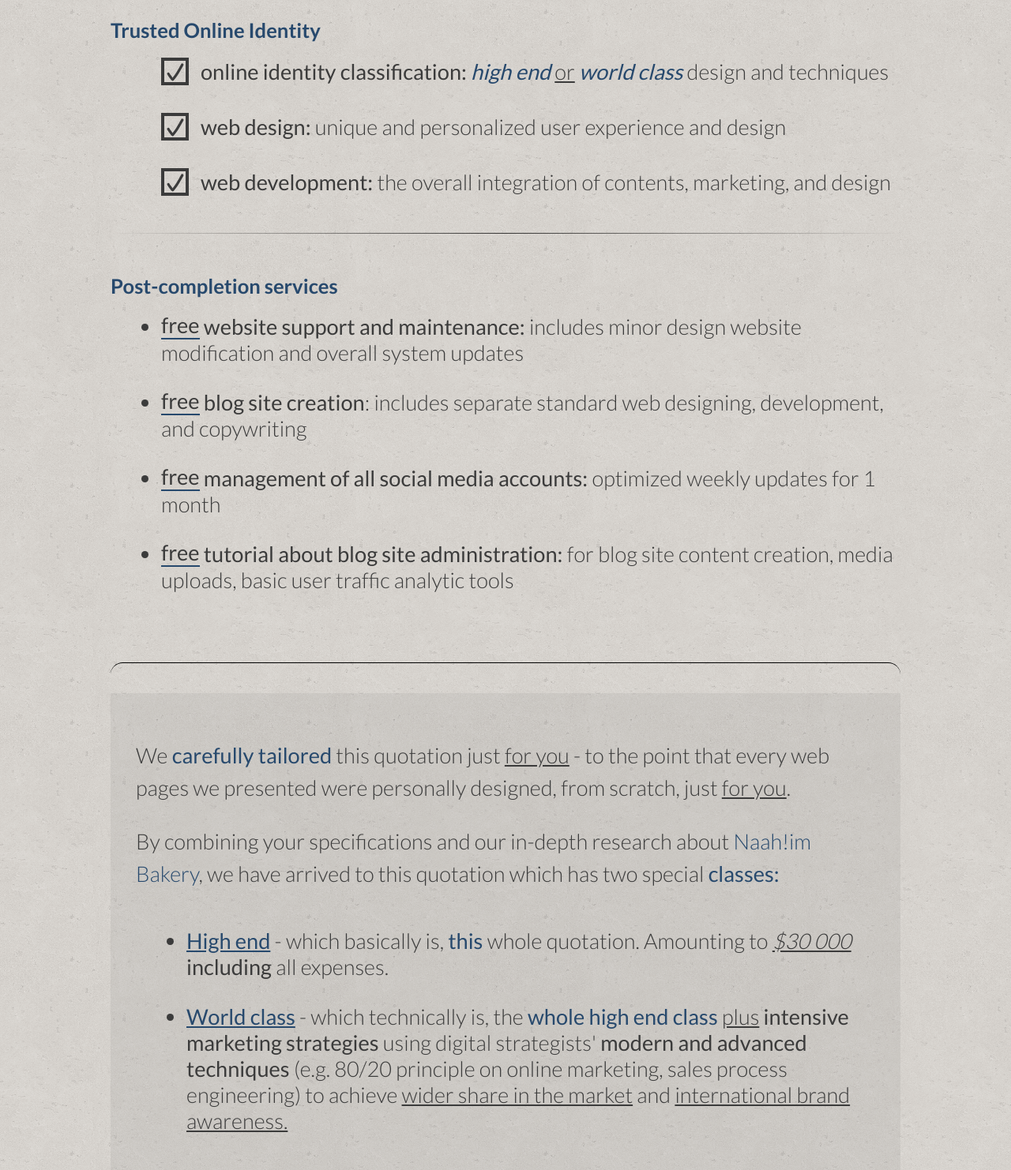
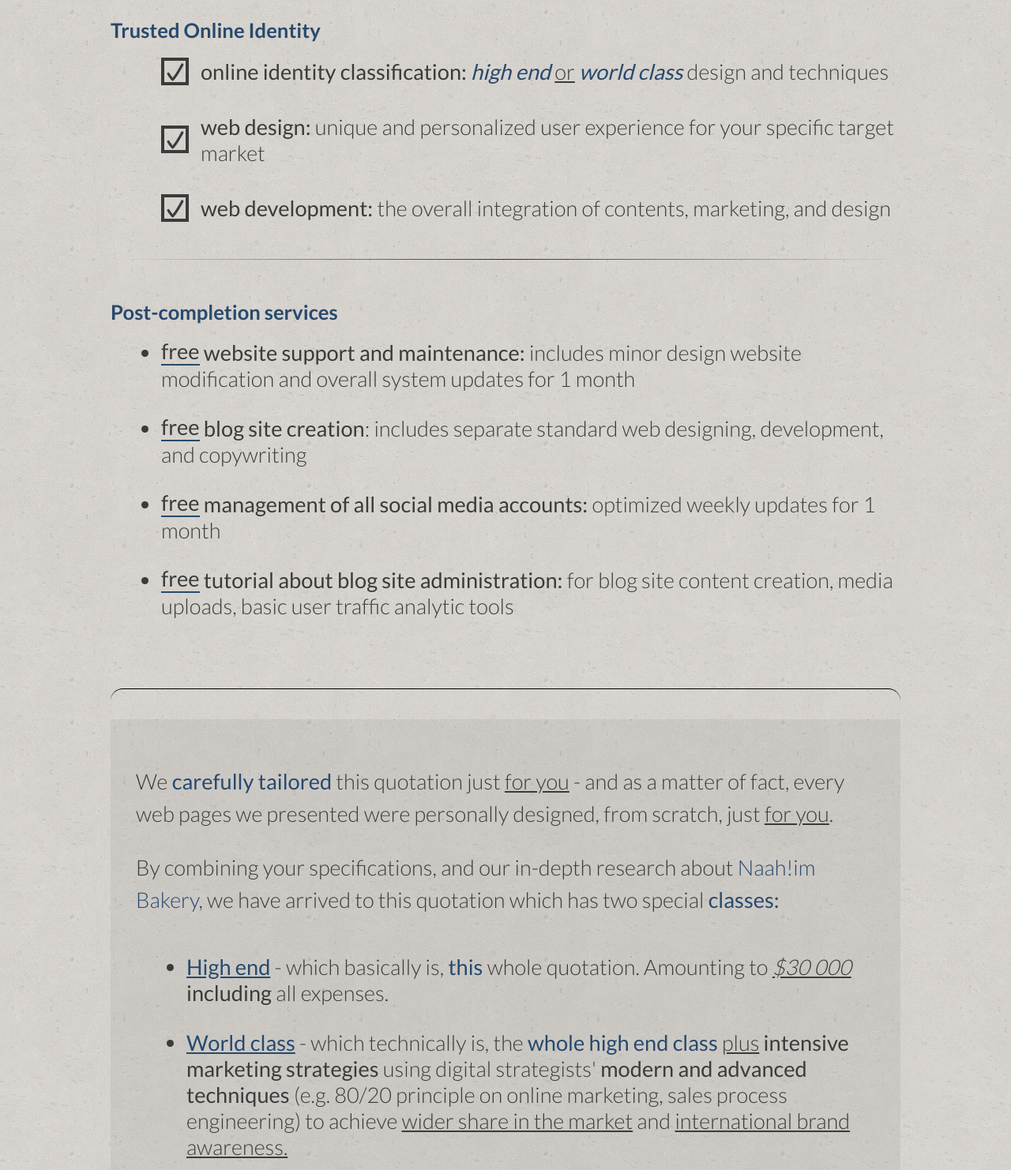
Before and after one commit to twala/quotation, a plain HTML site: page index.html in a window 1280 px wide. Shown: the part 1876-3358 px from the top of the page at 79% size. Drawn offline with nearby package versions, Linux system fonts and the light colour scheme.

Commit message:
Add files via upload

```diff
--- a/index.html
+++ b/index.html
@@ -119,7 +119,7 @@
 
 						<li class="checked">
 							<input id="q1-1" name="q1" type="checkbox" checked>
-							<label for="q1-1"><span>web design:</span> unique and personalized user experience and design</label>
+							<label for="q1-1"><span>web design:</span> unique and personalized user experience for your specific target market</label>
 						</li>
 
 
@@ -138,7 +138,7 @@
 					<ul class="naahim-checklist">
 
 						<li class="text-only">
-							<span><span class="free-text">free</span> website support and maintenance:</span> includes <span class="more-info"></span>minor design website modification and overall system updates
+							<span><span class="free-text">free</span> website support and maintenance:</span> includes <span class="more-info"></span>minor design website modification and overall system updates for 1 month
 						</li>
 
 						<li class="text-only">
@@ -161,10 +161,10 @@
 					<div class="closing-notes">
 
 						<p class="twala-texts">
-							We <span class="sp-text">carefully tailored</span> this quotation just <span style="text-decoration: underline;">for you</span> - to the point that every web pages we presented were personally designed, from scratch, just <span style="text-decoration: underline;">for you</span>.
+							We <span class="sp-text">carefully tailored</span> this quotation just <span style="text-decoration: underline;">for you</span> - and as a matter of fact, every web pages we presented were personally designed, from scratch, just <span style="text-decoration: underline;">for you</span>.
 						</p>
 						<p class="twala-texts">
-							By combining your specifications and our in-depth research about <span style="color: #27496d;">Naah!im Bakery</span>, we have arrived to this quotation which has two special <span class="sp-text">classes:</span>
+							By combining your specifications, and our in-depth research about <span style="color: #27496d;">Naah!im Bakery</span>, we have arrived to this quotation which has two special <span class="sp-text">classes:</span>
 
 							<ul class="naahim-checklist">
 
@@ -182,7 +182,7 @@
 						<p class="twala-texts">
 							This sums up our initial input for your project.<br>
 							<br>
-							Please see our submitted <a href="http://twalaha-001-site1.ctempurl.com/#milestones" target="_blank" class="sp-text" style="text-decoration: underline;">proposal</a> for information about our (general) timeline and our milestones. We will provide more specific information upon finalizing our quotation.
+							Please see our submitted <a href="http://twalaha-001-site1.ctempurl.com/#milestones" target="_blank" class="sp-text" style="text-decoration: underline;">proposal</a> for information about our (general) timeline and our milestones. We will provide more specific information once we finalized our quotation.
 
 							<br>
 						</p>
```
